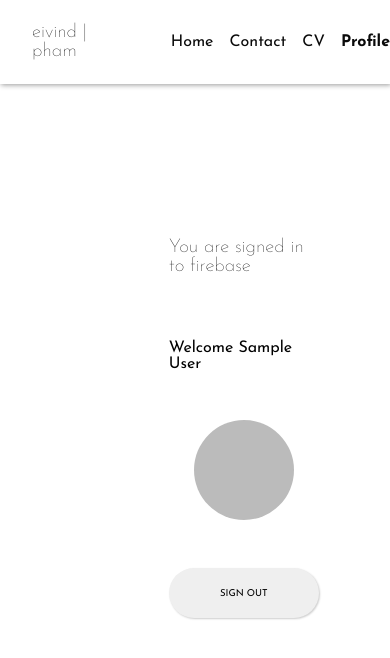
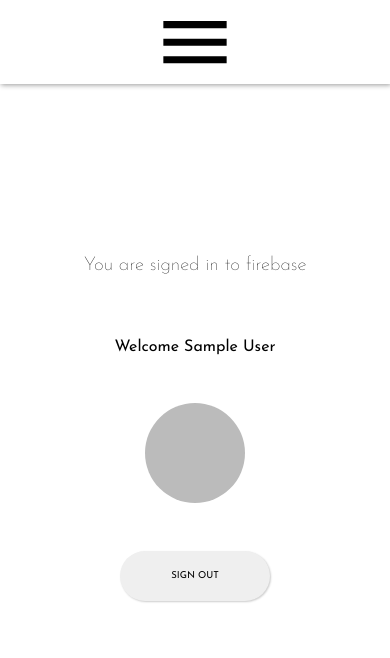
Before and after one commit to Phamern/portfolio, a React (Create React App) app: page /login in a window 390 px wide. Shown: the top 658 px of the page. Built offline with nearby package versions, Linux system fonts and the light colour scheme; no server answers; sample sign-in values are in the browser's storage.

Commit message:
Added projectDetail page

```diff
--- a/src/App.js
+++ b/src/App.js
@@ -1,6 +1,6 @@
 import React, { useState, useEffect } from 'react'
 import './App.css'
-import { Router } from '@reach/router'
+import { Router, navigate } from '@reach/router'
 import Projects from './components/Projects'
 import Contact from './components/Contact'
 import Header from './components/Header'
@@ -8,8 +8,17 @@
 import Login from './components/Login'
 import firebase from './components/firebase'
 import Edit from './components/Edit'
+import ProjectDetails from './components/ProjectDetails'
 
 const App = () => {
+
+  const Default = () => {
+    navigate('/projects')
+    return(
+      <>
+      </>
+    )
+  }
 
   const [signedIn, setSignedIn] = useState(false)
 
@@ -29,7 +38,9 @@
     <>
       <Header signedIn={signedIn} />
       <Router>
-        <Projects path='/' signedIn={signedIn} />
+        <Default path='/' />
+        <Projects path='/projects' signedIn={signedIn} />
+        <ProjectDetails path='/projects/:id'/>
         <Contact path='/contact' />
         <Cv path='/cv' />
         <Login signedIn={signedIn} setSignedIn={setSignedIn} path='/login' />
--- a/src/components/Edit.js
+++ b/src/components/Edit.js
@@ -79,6 +79,18 @@
           value={project.title}
           placeholder="Title"
         />
+        <input
+          onChange={updateValue}
+          name='year'
+          value={project.year}
+          placeholder='year'
+          />
+        <input
+          onChange={updateValue}
+          name='byline'
+          value={project.byline}
+          placeholder='byline'
+          />
         <p>Description: </p>
         <textarea
           onChange={updateValue}
@@ -86,12 +98,6 @@
           value={project.description}
           placeholder="description"
         />
-        <p>Color: </p>
-        <input
-          onChange={updateValue}
-          name='color'
-          value={project.color}
-          />
         {
           project.defaultImage &&
           <img src={project.defaultImage} alt='image' />
--- a/src/components/Header.css
+++ b/src/components/Header.css
@@ -1,9 +1,24 @@
-
-header {
+.header-container {
   position: fixed;
   width: 100vw;
   height: 10vh;
   background: #fff;
+  display: grid;
+  place-items: end;
+  z-index: 2;
+}
+
+.burger-menu {
+  display: none;
+  z-index: 2;
+  position: absolute;
+  box-shadow: rgba(0, 0, 0, .4) 1px 1px 5px;
+  width: 100vw;
+}
+
+header {
+  width: 100vw;
+  height: 10vh;
   display: grid;
   grid-auto-flow:  column;
   justify-content: flex-start;
@@ -11,6 +26,8 @@
   gap: 1rem;
   z-index: 1;
   box-shadow: rgba(0, 0, 0, .4) 1px 1px 5px;
+  background: #fff;
+  z-index: 3;
 }
 
 header a {
@@ -26,3 +43,43 @@
 [aria-current='page'] {
   font-weight: bold;
 }
+
+@media (max-width: 1000px) {
+
+  .header-container {
+    place-items: center;
+  }
+
+  header {
+    transform: translateY(-150%);
+    grid-auto-flow: row;
+    align-content: center;
+    min-height: 100vh;
+    transition: .7s ease;
+    align-items: center;
+    justify-content: center;
+  }
+
+  header h1 {
+    margin: 0;
+  }
+
+  .burger-menu {
+    display: block;
+    cursor: pointer;
+    height: 10vh;
+    font-size: 1rem;
+  }
+
+  header.a {
+    font-size: 1.3rem;
+  }
+
+  header.visible {
+    transform: translateY(0);
+  }
+
+  main {
+    padding: 2rem;
+  }
+}
--- a/src/components/Header.js
+++ b/src/components/Header.js
@@ -1,10 +1,16 @@
-import React from 'react'
+import React, { useState } from 'react'
 import './Header.css'
 import { Link } from '@reach/router'
+import { MdMenu } from 'react-icons/md'
 
 const Header = ( props ) => {
+
+  const [show, setShow] = useState(false)
+
   return (
-    <header>
+    <div className='header-container'>
+      <MdMenu className='burger-menu' onClick={ () => setShow(!show)} />
+      <header  className={ show ? 'visible' : ''} onClick={ () => setShow(false)}>
         <h1>eivind | pham</h1>
         <Link to='/'>Home</Link>
         <Link to='/contact'>Contact</Link>
@@ -17,6 +23,7 @@
           }
         </Link>
       </header>
+    </div>
   )
 }
 
--- a/src/components/Project.css
+++ b/src/components/Project.css
@@ -5,34 +5,12 @@
   position: relative;
   background: white;
   margin-bottom: 30px;
-  width: 350px;
+  min-width: 350px;
 }
 
-
-
-/*
-
-Mulig løsning for animering av projekter til fullscreen.
-
-.project.active {
-  position: absolute;
-  animation: zoomIn .4s ease;
-  top: 0;
-  left: 0;
-  min-height: 100vh;
-  min-width: 100vw;
-  z-index: 1;
+.byline{
+  margin-bottom: 1rem;
 }
-
-@keyframes zoomIn {
-  from {
-    transform: scale(0, 0);
-  }
-
-  to {
-    transform: scale(100vw, 100vh);
-  }
-} */
 
 .add {
   position: fixed;
@@ -63,3 +41,37 @@
 .project img {
   width: 100%;
 }
+
+@media (max-width: 1000px) {
+  .project {
+    min-width: 100vh;
+  }
+}
+
+
+
+
+
+/*
+
+Mulig løsning for animering av projekter til fullscreen.
+
+.project.active {
+  position: absolute;
+  animation: zoomIn .4s ease;
+  top: 0;
+  left: 0;
+  min-height: 100vh;
+  min-width: 100vw;
+  z-index: 1;
+}
+
+@keyframes zoomIn {
+  from {
+    transform: scale(0, 0);
+  }
+
+  to {
+    transform: scale(100vw, 100vh);
+  }
+} */
--- a/src/components/Project.js
+++ b/src/components/Project.js
@@ -27,15 +27,13 @@
       <img src={props.data.defaultImage} alt='default' />
       }
       <h3>{props.data.title}</h3>
-      {
-        props.data.description &&
-        <div>
-          {parse(props.data.description)}
+        <div className='year'>
+          {props.data.year}
         </div>
-      }
-      {
-        props.data.color && <h4>farge: {props.data.color}</h4>
-      }
+        <div className='byline'>
+          {props.data.byline}
+        </div>
+        <Link to={'/projects/' + props.id}>See project</Link>
       {
         props.signedIn &&
       <div className='admin-icons'>
--- /dev/null
+++ b/src/components/ProjectDetails.css
@@ -0,0 +1,3 @@
+img {
+  width: 70vw;
+}
--- /dev/null
+++ b/src/components/ProjectDetails.js
@@ -0,0 +1,49 @@
+import React, { useState, useEffect } from 'react'
+import './ProjectDetails.css'
+import firebase from './firebase'
+import parse from 'html-react-parser'
+
+const ProjectDetails = (props) => {
+
+  const [project, setProject] = useState()
+
+  useEffect( () => {
+    firebase
+    .firestore()
+    .collection('projects')
+    .doc(props.id)
+    .onSnapshot(
+      snapshot => setProject(snapshot.data())
+    )
+  }, [])
+
+  return (
+    <main>
+      {
+        project
+        ?
+        <div>
+          {
+            project.defaultImage &&
+          <img src={project.defaultImage} alt='default' />
+          }
+          <h3>{project.title}</h3>
+            <div className='year'>
+              {project.year}
+            </div>
+
+            <div className='description'>
+              {
+                project.description &&
+                parse(project.description)
+              }
+            </div>
+        </div>
+        :
+        <h2>Fetching project, hold on</h2>
+      }
+    </main>
+  )
+}
+
+export default ProjectDetails
```
Lines whose indentation alone changed are shown as unchanged.
